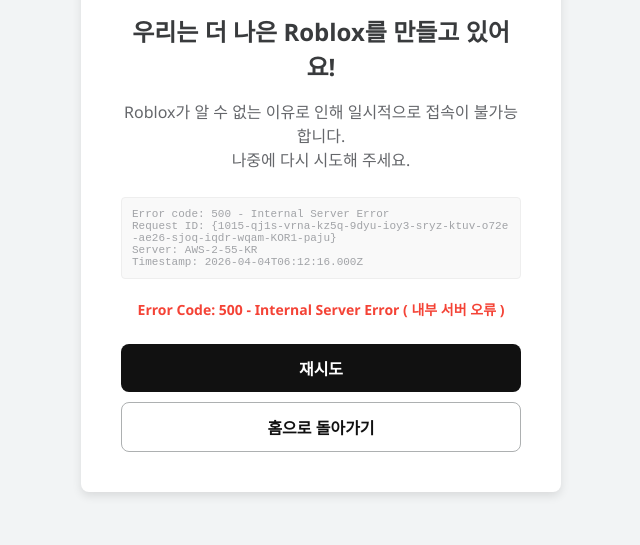
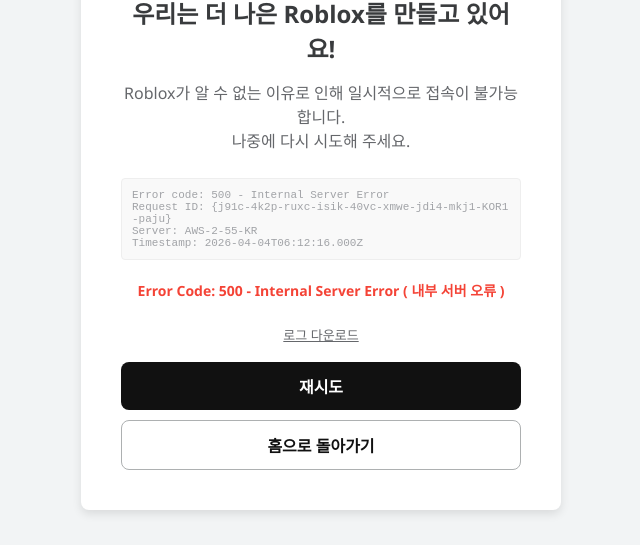
Before and after one commit to jwonpark1109/jwonpark1109.github.io, a plain HTML site: page index.html in a window 1280 px wide. Shown: the part 255-800 px from the top of the page, without its empty margins (319-959 px from the left). Drawn offline with Linux system fonts and the light colour scheme.

Commit message:
Update index.html

```diff
--- a/index.html
+++ b/index.html
@@ -50,8 +50,27 @@
             display: flex;
             flex-direction: column;
             gap: 10px;
+            align-items: center; /* 링크 중앙 정렬을 위해 추가 */
         }
+
+        /* 로그 다운로드 하이퍼링크 스타일 */
+        .download-link {
+            font-size: 13px;
+            color: #65676b;
+            text-decoration: underline;
+            margin-bottom: 8px;
+            cursor: pointer;
+            transition: color 0.2s;
+            background: none;
+            border: none;
+            padding: 0;
+        }
+        .download-link:hover {
+            color: #111111;
+        }
+
         .btn {
+            width: 100%; /* 버튼 너비를 컨테이너에 맞춤 */
             padding: 12px;
             border-radius: 8px;
             font-weight: bold;
@@ -60,6 +79,8 @@
             cursor: pointer;
             transition: 0.2s;
             border: none;
+            box-sizing: border-box;
+            display: block;
         }
         .btn-primary {
             background-color: #111111;
@@ -94,6 +115,8 @@
         <div class="error-code">Error Code: 500 - Internal Server Error ( 내부 서버 오류 )</div>
 
         <div class="button-group">
+            <button class="download-link" onclick="downloadLog()">로그 다운로드</button>
+
             <button class="btn btn-primary" onclick="location.reload()">재시도</button>
             <a href="https://jwonpark1109.github.io" class="btn btn-secondary">홈으로 돌아가기</a>
         </div>
@@ -101,18 +124,28 @@
 
     <script>
         function generateHash() {
-            const part = () => Math.random().toString(36).substring(2, 6);
-            let hash = "{";
-            for(let i=0; i<13; i++) {
-                hash += part() + "-";
-            }
-            return hash + "KOR1-paju}";
+            const parts = Array.from({length: 8}, () => Math.random().toString(36).substring(2, 6));
+            return `{${parts.join('-')}-KOR1-paju}`;
         }
 
         function generateServerInfo() {
             const num1 = Math.floor(Math.random() * 10);
             const num2 = Math.floor(Math.random() * 100);
             return `AWS-${num1}-${num2}-KR`;
+        }
+
+        // 로그를 .txt 파일로 다운로드하는 함수
+        function downloadLog() {
+            const debugText = document.getElementById('debug').innerText;
+            const blob = new Blob([debugText], { type: 'text/plain' });
+            const url = window.URL.createObjectURL(blob);
+            const a = document.createElement('a');
+            a.href = url;
+            a.download = `roblox_error_log_${new Date().getTime()}.txt`;
+            document.body.appendChild(a);
+            a.click();
+            document.body.removeChild(a);
+            window.URL.revokeObjectURL(url);
         }
 
         window.onload = function() {
```
